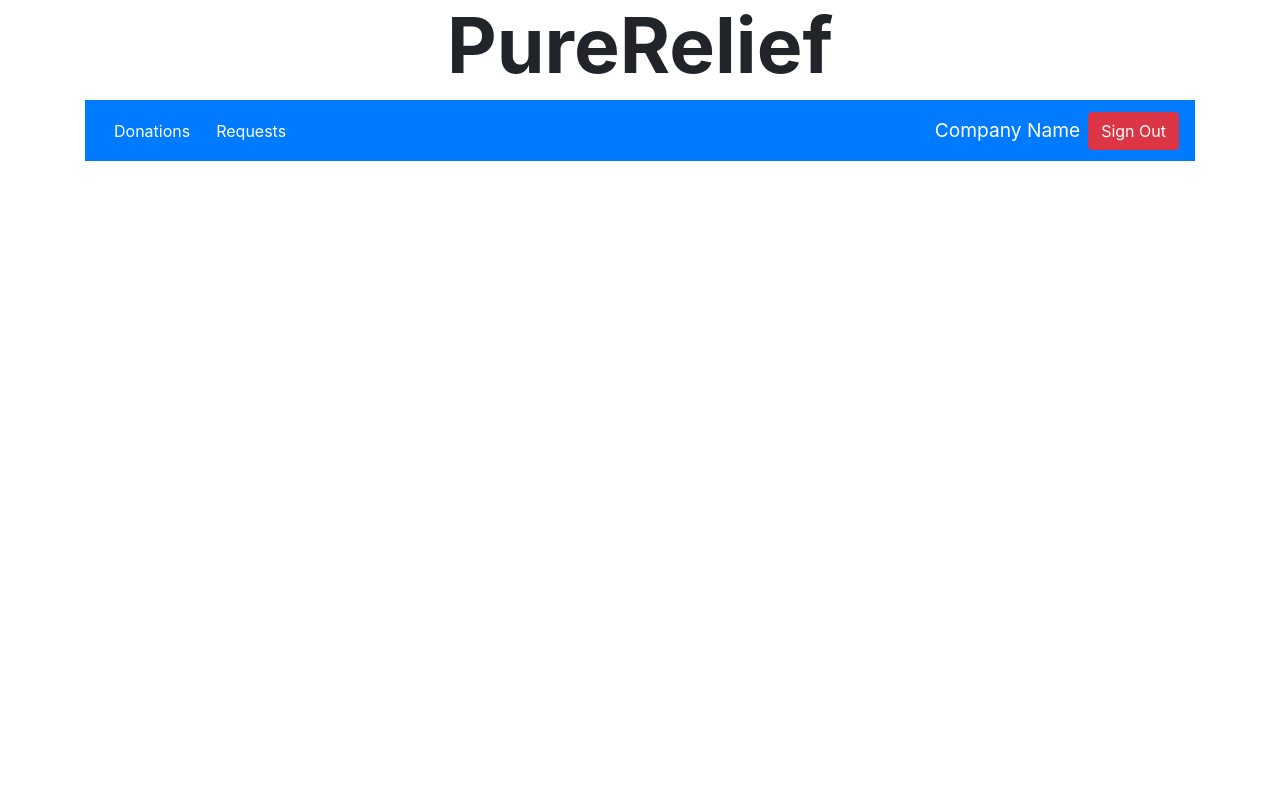
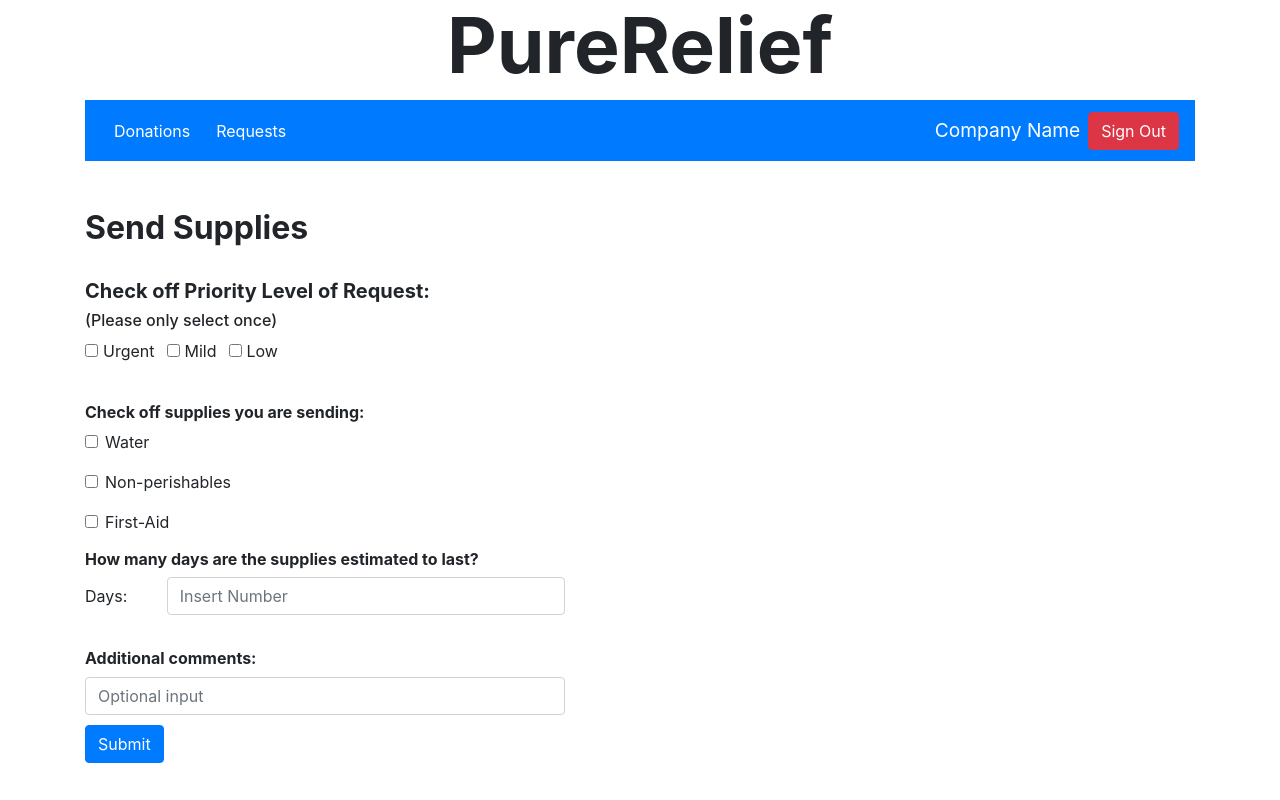
Before and after one commit to despantoso/PureRelief, a React (Create React App) app in the folder pure_relief/client/: page /ReliefCompany/Donations in a window 1280 px wide. Built offline with nearby package versions, Linux system fonts and the light colour scheme.

Commit message:
Donations filler page

```diff
--- a/pure_relief/client/src/views/ReliefCompany/ReliefCompanyDonations.js
+++ b/pure_relief/client/src/views/ReliefCompany/ReliefCompanyDonations.js
@@ -8,7 +8,8 @@ import Nav from 'react-bootstrap/Nav'
 import Alert from 'react-bootstrap/Alert'
 import {Link} from 'react-router-dom'
 import Image from 'react-bootstrap/Image'
-
+import Form from 'react-bootstrap/Form'
+import Col from 'react-bootstrap/Col'
 class ReliefCompanyDonations extends React.Component {
   constructor(props) {
     super(props);
@@ -43,8 +44,74 @@ class ReliefCompanyDonations extends React.Component {
 
         </Navbar>
 
-        <p>
-        </p>
+        <br/>
+        <Form>
+            <br/>
+            <h2 style = {{fontWeight: "bold", textAlign: "left"}}>
+                Send Supplies
+            </h2>
+
+            <br/>
+            <h5 style = {{fontWeight: "bold", textAlign: "left"}}>
+                Check off Priority Level of Request:
+            </h5>
+            <h6 style = {{textAlign: "left"}}>
+                    (Please only select once)
+            </h6>
+
+            {['checkbox'].map(type => (
+                <div key={`inline-${type}`} className="mb-3">
+                <Form.Check inline label="Urgent" type={type} id={`inline-${type}-1`} />
+                <Form.Check inline label="Mild" type={type} id={`inline-${type}-2`} />
+                <Form.Check inline label="Low" type={type} id={`inline-${type}-3`} />
+                </div>
+            ))}
+
+            <br/>
+            <h6 style = {{fontWeight: "bold", textAlign: "left"}}>
+            Check off supplies you are sending:
+            </h6>
+            <Form.Group controlId="formBasicCheckbox">
+                <Form.Check type="checkbox" label="Water" />
+                </Form.Group>
+                <Form.Group controlId="formBasicCheckbox">
+                <Form.Check type="checkbox" label="Non-perishables" />
+                </Form.Group>
+                <Form.Group controlId="formBasicCheckbox">
+                <Form.Check type="checkbox" label="First-Aid" />
+            </Form.Group>
+
+            <h6 style = {{fontWeight: "bold", textAlign: "left"}}>
+            How many days are the supplies estimated to last?
+            </h6>
+
+            <Form.Group className="box">
+                <Form.Row>
+                    <Form.Label column lg={2}>
+                    Days:
+                    </Form.Label>
+                    <Col>
+                        <Form.Control type="text" placeholder="Insert Number" />
+                    </Col>
+                </Form.Row>
+            </Form.Group>
+
+            <br/>
+
+            <h6 style = {{fontWeight: "bold", textAlign: "left"}}>
+            Additional comments:
+            </h6>
+
+            <Form.Group className="box">
+                <Form.Row>
+                    <Col>
+                        <Form.Control type="text" placeholder="Optional input" />
+                    </Col>
+                </Form.Row>
+            </Form.Group>
+
+            <Button variant="primary">Submit</Button>
+        </Form>
 
       <Container>
 
```
